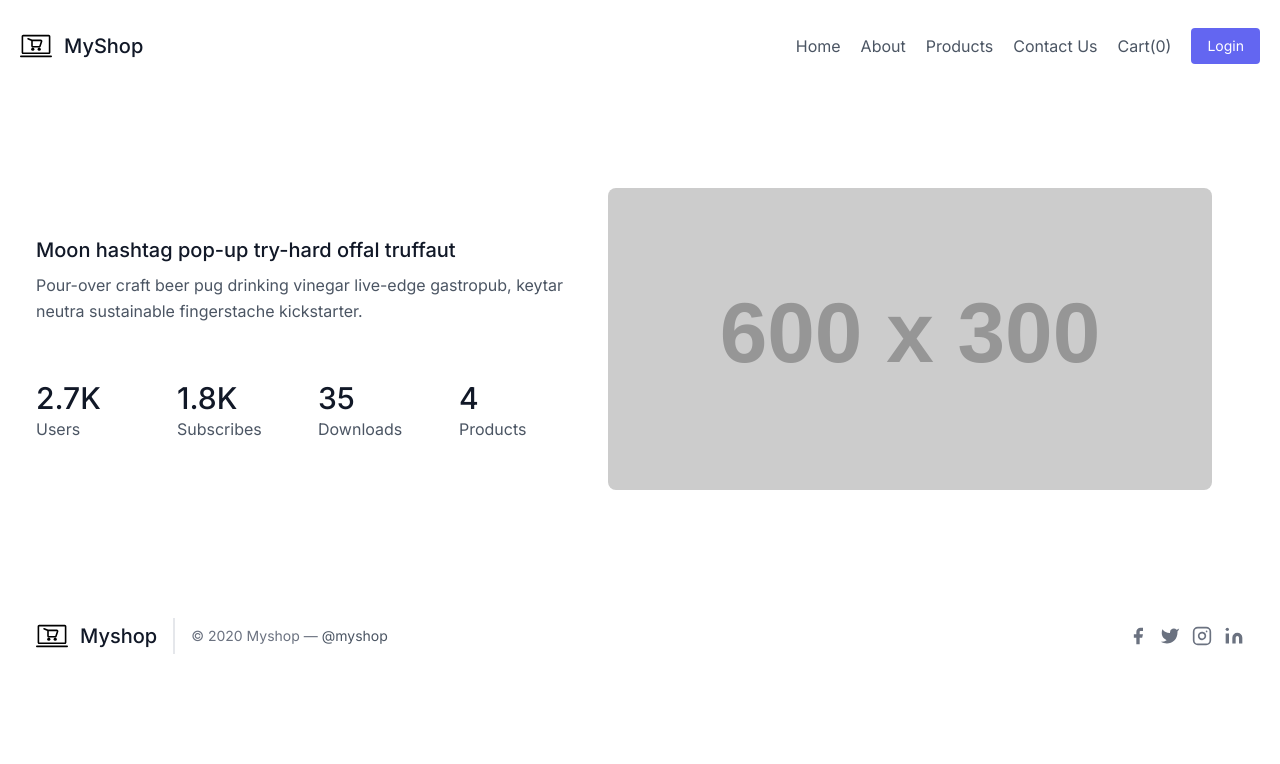
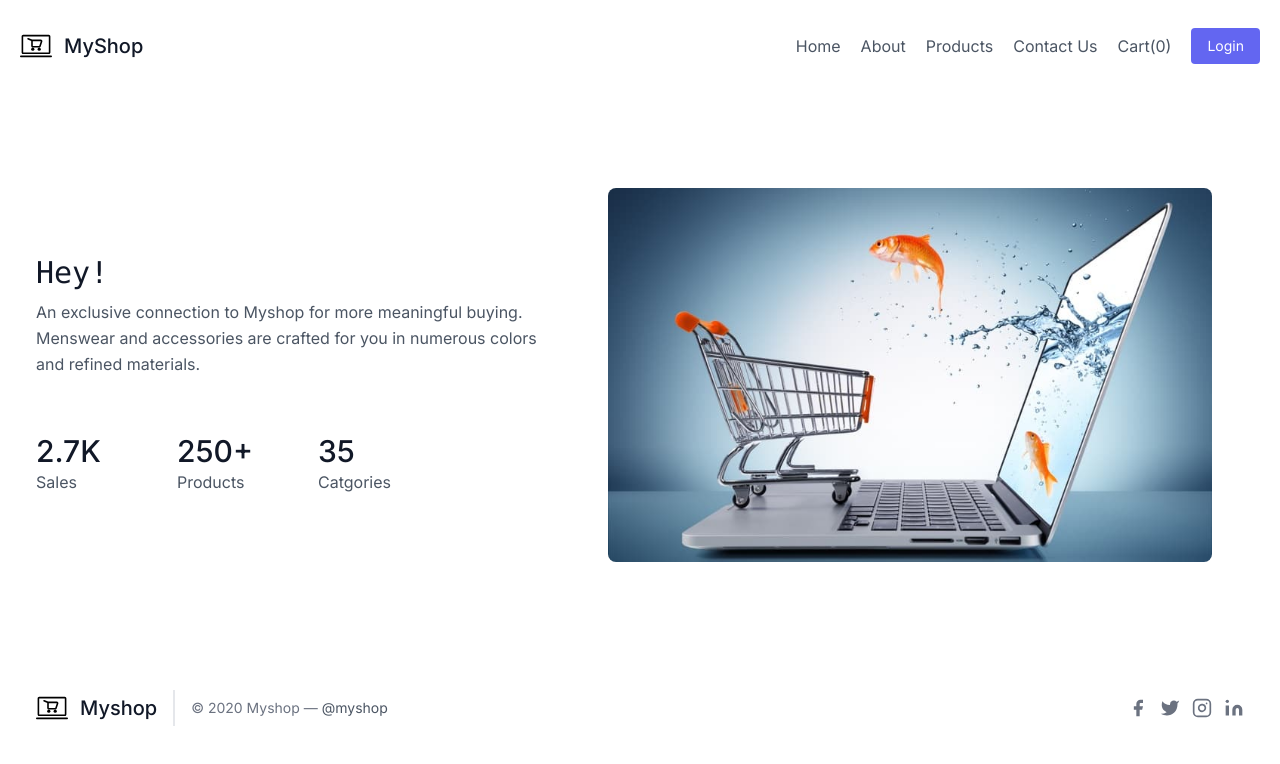
Before and after one commit to umer-shehzad/myshop-strapi-app, a Next.js app in the folder frontend-nextjs/: page /about in a window 1280 px wide. Shown: the top 764 px of the page. Built offline with nearby package versions, Linux system fonts and the light colour scheme.

Commit message:
add content in about page

```diff
--- a/frontend-nextjs/src/app/about/page.js
+++ b/frontend-nextjs/src/app/about/page.js
@@ -7,28 +7,28 @@ const page = () => {
         <div className="container px-5 py-24 mx-auto flex flex-wrap">
           <div className="flex flex-wrap -mx-4 mt-auto mb-auto lg:w-1/2 sm:w-2/3 content-start sm:pr-10">
             <div className="w-full sm:p-4 px-4 mb-6">
-              <h1 className="title-font font-medium text-xl mb-2 text-gray-900">Moon hashtag pop-up try-hard offal truffaut</h1>
-              <div className="leading-relaxed">Pour-over craft beer pug drinking vinegar live-edge gastropub, keytar neutra sustainable fingerstache kickstarter.</div>
+              <h1 className="title-font font-medium text-3xl mb-2 text-gray-900 font-mono">Hey!</h1>
+              <div className="leading-relaxed">An exclusive connection to Myshop for more meaningful buying.<br/> Menswear and accessories are crafted for you in numerous colors and refined materials.</div>
             </div>
             <div className="p-4 sm:w-1/2 lg:w-1/4 w-1/2">
               <h2 className="title-font font-medium text-3xl text-gray-900">2.7K</h2>
-              <p className="leading-relaxed">Users</p>
+              <p className="leading-relaxed">Sales</p>
             </div>
             <div className="p-4 sm:w-1/2 lg:w-1/4 w-1/2">
-              <h2 className="title-font font-medium text-3xl text-gray-900">1.8K</h2>
-              <p className="leading-relaxed">Subscribes</p>
+              <h2 className="title-font font-medium text-3xl text-gray-900">250+</h2>
+              <p className="leading-relaxed">Products</p>
             </div>
             <div className="p-4 sm:w-1/2 lg:w-1/4 w-1/2">
               <h2 className="title-font font-medium text-3xl text-gray-900">35</h2>
-              <p className="leading-relaxed">Downloads</p>
+              <p className="leading-relaxed">Catgories</p>
             </div>
-            <div className="p-4 sm:w-1/2 lg:w-1/4 w-1/2">
+            {/* <div className="p-4 sm:w-1/2 lg:w-1/4 w-1/2">
               <h2 className="title-font font-medium text-3xl text-gray-900">4</h2>
               <p className="leading-relaxed">Products</p>
-            </div>
+            </div> */}
           </div>
           <div className="lg:w-1/2 sm:w-1/3 w-full rounded-lg overflow-hidden mt-6 sm:mt-0">
-            <img className="object-cover object-center w-full h-full" src="https://dummyimage.com/600x300" alt="stats" />
+            <img className="object-cover object-center w-full h-full" src="about.jpg" alt="stats" />
           </div>
         </div>
       </section>
```
Also changed, not shown: frontend-nextjs/public/about.jpg (added).
